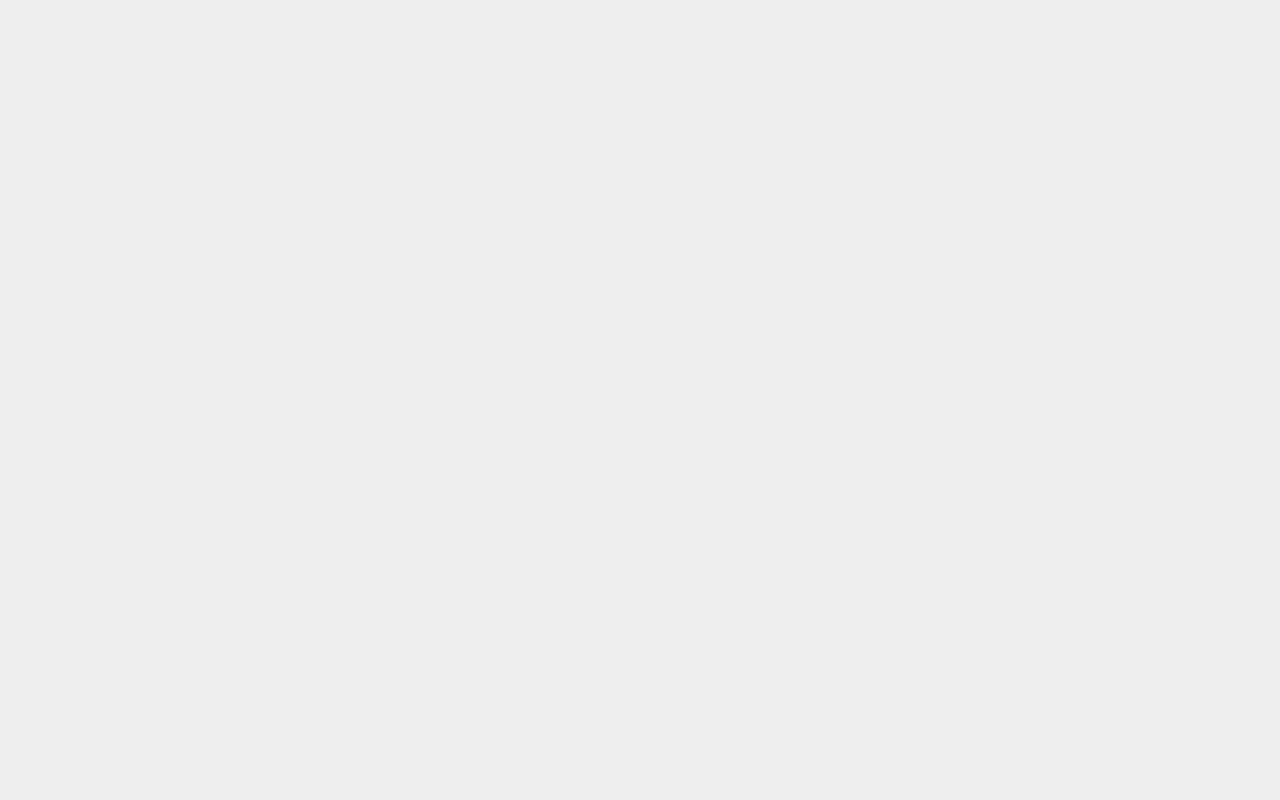
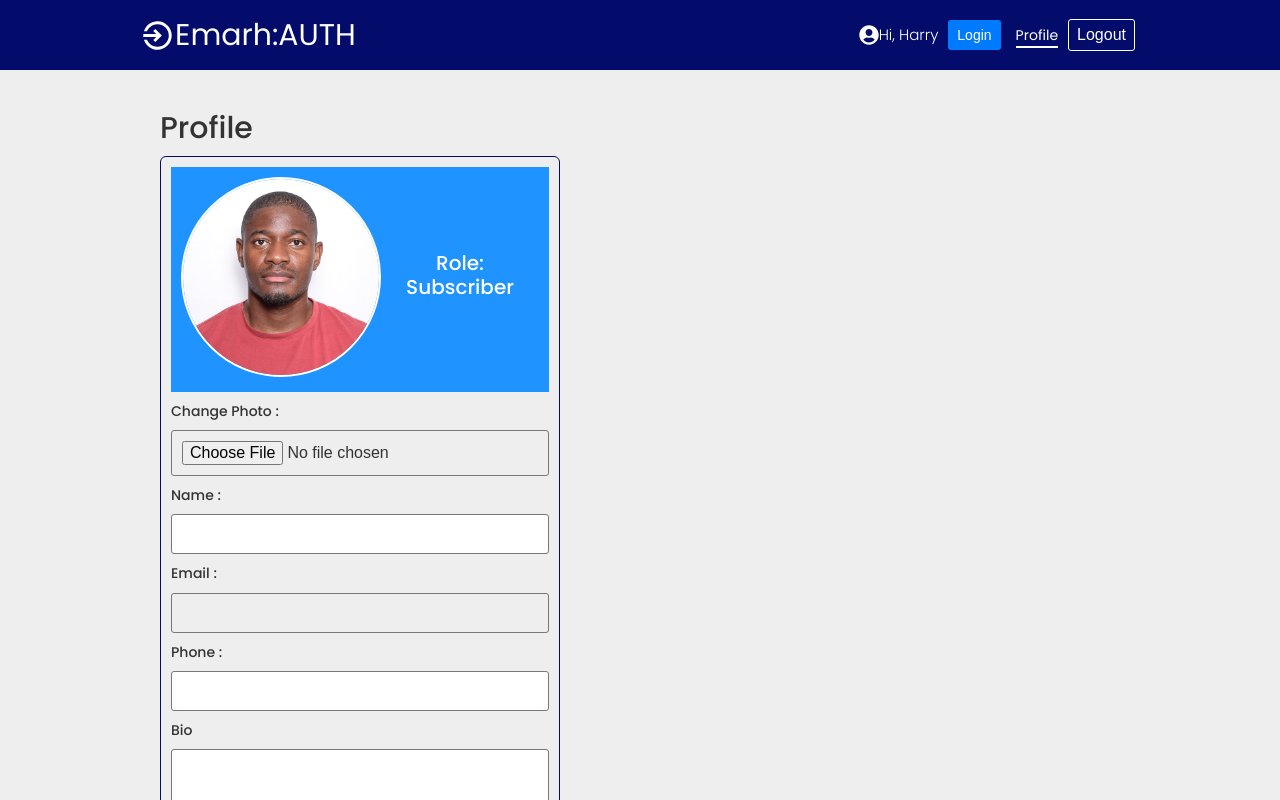
Before and after one commit to Harry8679/Advance-MERN-Stack-Authentication, a React (Create React App) app: page /profile in a window 1280 px wide. Before the commit this address had no page. Shown: the top 800 px of the page. Built offline with nearby package versions, Linux system fonts and the light colour scheme; the HTML template or start-up script is replaced by a standard one.

Commit message:
Profile Component

```diff
--- a/src/App.js
+++ b/src/App.js
@@ -7,6 +7,7 @@
 import ResetPassword from './pages/auth/ResetPassword';
 import LoginWithCode from './pages/auth/LoginWithCode';
 import Verify from './pages/auth/Verify';
+import Profile from './pages/profile/Profile';
 
 const App = () => {
   return (
@@ -20,6 +21,7 @@
           <Route path='/resetPassword/:resetToken' element={<ResetPassword />} />
           <Route path='/loginWithCode/:email' element={<LoginWithCode />} />
           <Route path='/verify/:verificationToken' element={<Layout><Verify /></Layout>} />
+          <Route path='/profile' element={<Layout><Profile /></Layout>} />
         </Routes>
       </Router>
     </>
--- /dev/null
+++ b/src/pages/profile/Profile.js
@@ -0,0 +1,68 @@
+import React, { useState } from 'react';
+import './Profile.scss';
+import Card from '../../components/card/Card';
+import me from '../../assets/img/8888.jpg';
+
+const initialState = {
+    name: '',
+    email: '',
+    phone: '',
+    bio: '',
+    photo: '',
+    role: '',
+    isVerified: false,
+}
+
+const Profile = () => {
+  const [profile, setProfile] = useState(initialState);
+  const { name, email, phone, bio, photo } = profile;
+  const handleImageChange = () => {};
+  const handleInputChange = () => {};
+  return (
+    <>
+      <section>
+        <div className="container">
+            <h2>Profile</h2>
+            <div className="--flex-start profile">
+                <Card cardClass='card'>
+                    <>
+                        <div>
+                            <div className="profile-photo">
+                                <div><img src={me} alt="profile" /></div>
+                                <h3>Role: Subscriber</h3>
+                            </div>
+                        </div>
+                        <form>
+                            <p>
+                                <label>Change Photo :</label>
+                                <input type='file' accept='image/*' name='image' onChange={handleImageChange} />
+                            </p>
+                            <p>
+                                <label>Name :</label>
+                                <input type='text' name='name' onChange={handleInputChange} value={name} />
+                            </p>
+                            <p>
+                                <label>Email :</label>
+                                <input type='email' name='email' onChange={handleInputChange} value={email} disabled />
+                            </p>
+                            <p>
+                                <label>Phone :</label>
+                                <input type='text' name='phone' onChange={handleInputChange} value={phone} />
+                            </p>
+                            <p>
+                                <label>Bio</label>
+                                <textarea name="bio" id="" cols="30" rows="10" value={bio} onChange={handleInputChange}></textarea>
+                            </p>
+
+                            <button className="--btn --btn-primary --btn-block">Update Profile</button>
+                        </form>
+                    </>
+                </Card>
+            </div>
+        </div>
+      </section>
+    </>
+  )
+}
+
+export default Profile;
--- /dev/null
+++ b/src/pages/profile/Profile.scss
@@ -0,0 +1,65 @@
+.profile {
+    // padding: 3rem;
+    // border: 3px solid #777;
+    .card {
+      width: 100%;
+      max-width: 400px;
+      padding: 1rem;
+      border: 1px solid #030b6b;
+      border-radius: 6px;
+    }
+    .profile-photo {
+      width: 100%;
+      // border: 1px solid #fff;
+      background-color: var(--light-blue);
+      padding: 1rem;
+      display: flex;
+      justify-content: center;
+      align-items: center;
+      margin-bottom: 1rem;
+    //   border: 3px solid #000;
+    //   border-radius: 6px;
+    //   padding: 12px;
+
+      & img {
+        width: 200px;
+        height: 200px;
+        border: 2px solid #fff;
+        border-radius: 50%;
+      }
+
+      & h3 {
+        color: #fff;
+        font-size: 2rem;
+        text-align: center;
+      }
+    }
+    form {
+      label {
+        display: block;
+        font-size: 1.4rem;
+        font-weight: 500;
+      }
+      input[type="text"],
+      input[type="number"],
+      input[type="file"],
+      input[type="email"],
+      select,
+      textarea,
+      input[type="password"] {
+        display: block;
+        font-size: 1.6rem;
+        font-weight: 300;
+        padding: 1rem;
+        margin: 1rem auto;
+        width: 100%;
+        border: 1px solid #777;
+        border-radius: 3px;
+        outline: none;
+      }
+
+      // textarea {
+      //   width: 100%;
+      // }
+    }
+  }
```
Also changed, not shown: src/assets/img/8888.jpg (added).
